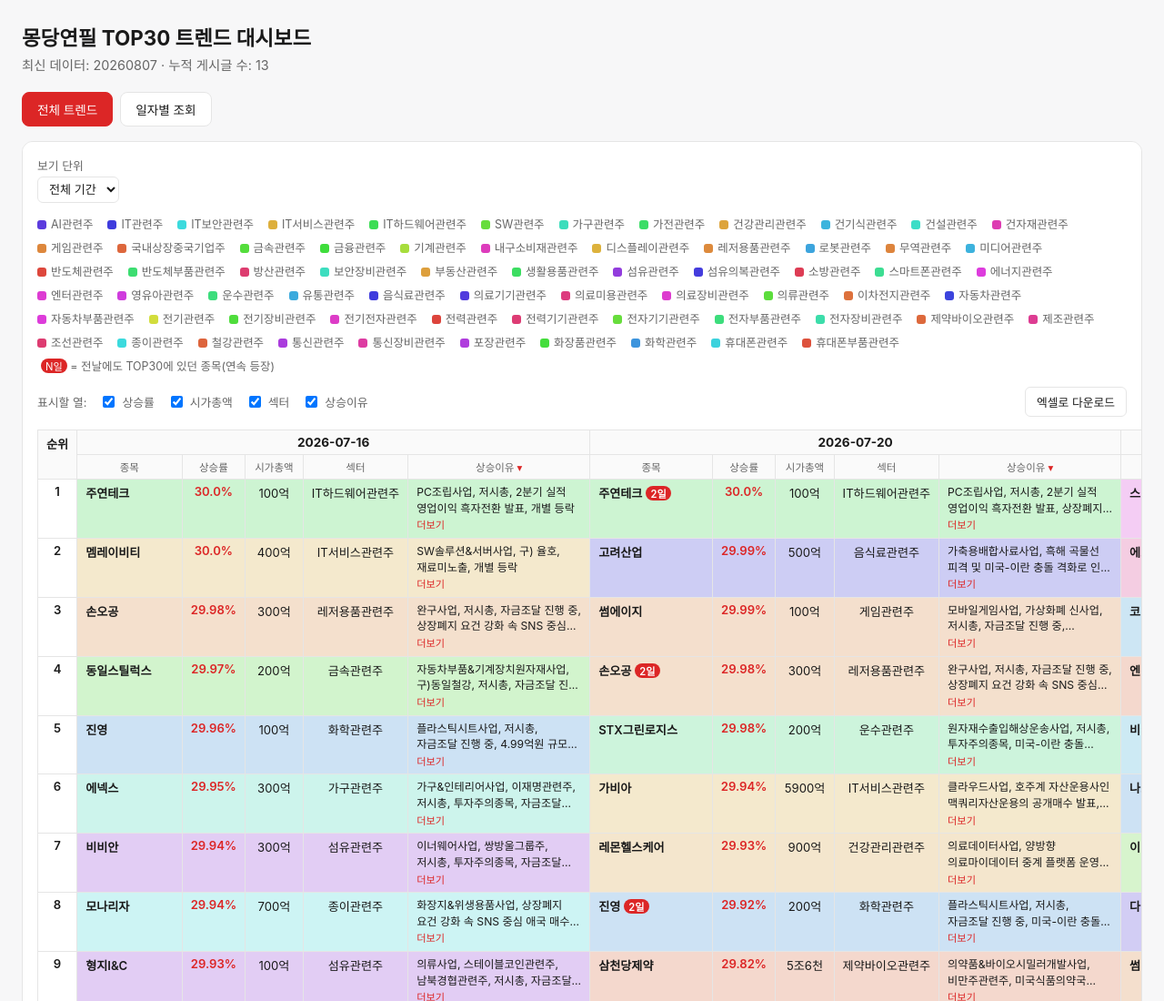
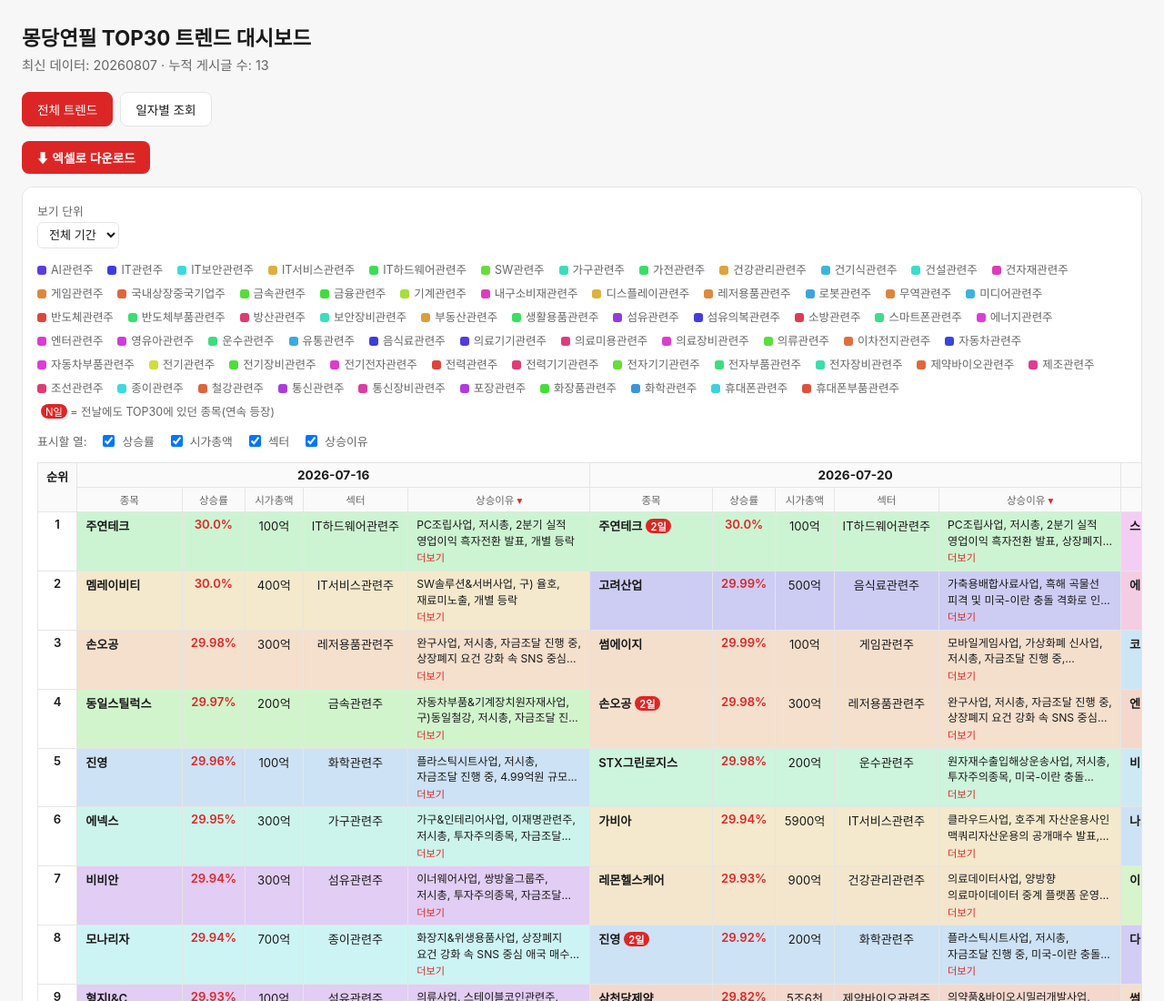
Before and after one commit to jblee1031/top30-tracker-dashboard, a plain HTML site: page index.html in a window 1280 px wide. Shown: the top 1100 px of the page at 91% size. Drawn offline with nearby package versions, Linux system fonts and the light colour scheme; animation ran at ten frames a second.

Commit message:
Make Excel export button prominent and always visible (was pushed off-screen via margin-left:auto in a wrapping row)

```diff
--- a/index.html
+++ b/index.html
@@ -84,6 +84,11 @@
     align-self: flex-end; padding: 6px 12px; border-radius: 6px; border: 1px solid var(--border);
     background: var(--card); color: var(--text); cursor: pointer; font-size: 0.8rem;
   }
+  .btn-export {
+    display: inline-block; margin-bottom: 14px; padding: 8px 16px; border-radius: 8px;
+    border: none; background: var(--accent); color: #fff; cursor: pointer;
+    font-size: 0.85rem; font-weight: 600;
+  }
   .checkbox-label { flex-direction: row !important; align-items: center; gap: 5px !important; color: var(--text); cursor: pointer; }
   .checkbox-label input { cursor: pointer; }
 </style>
@@ -98,6 +103,7 @@
   </div>
 
   <div id="tab-trend" class="tab-panel active">
+    <button type="button" id="exportExcelBtn" class="btn-export">⬇ 엑셀로 다운로드</button>
     <div class="card">
       <div class="filters">
         <label>보기 단위
@@ -121,7 +127,6 @@
         <label class="checkbox-label"><input type="checkbox" id="colCap" checked> 시가총액</label>
         <label class="checkbox-label"><input type="checkbox" id="colSector" checked> 섹터</label>
         <label class="checkbox-label"><input type="checkbox" id="colReason" checked> 상승이유</label>
-        <button type="button" id="exportExcelBtn" style="margin-left:auto;">엑셀로 다운로드</button>
       </div>
       <div id="tableWrap"></div>
     </div>
@@ -152,6 +157,7 @@
   </div>
 
   <div id="tab-daily" class="tab-panel">
+    <button type="button" id="exportDailyExcelBtn" class="btn-export">⬇ 엑셀로 다운로드</button>
     <div class="card">
       <div class="filters">
         <label>월
@@ -160,7 +166,6 @@
         <label>날짜
           <select id="daySelect"></select>
         </label>
-        <button type="button" id="exportDailyExcelBtn" style="margin-left:auto;">엑셀로 다운로드</button>
       </div>
       <div id="dailyTableWrap"></div>
     </div>
```
